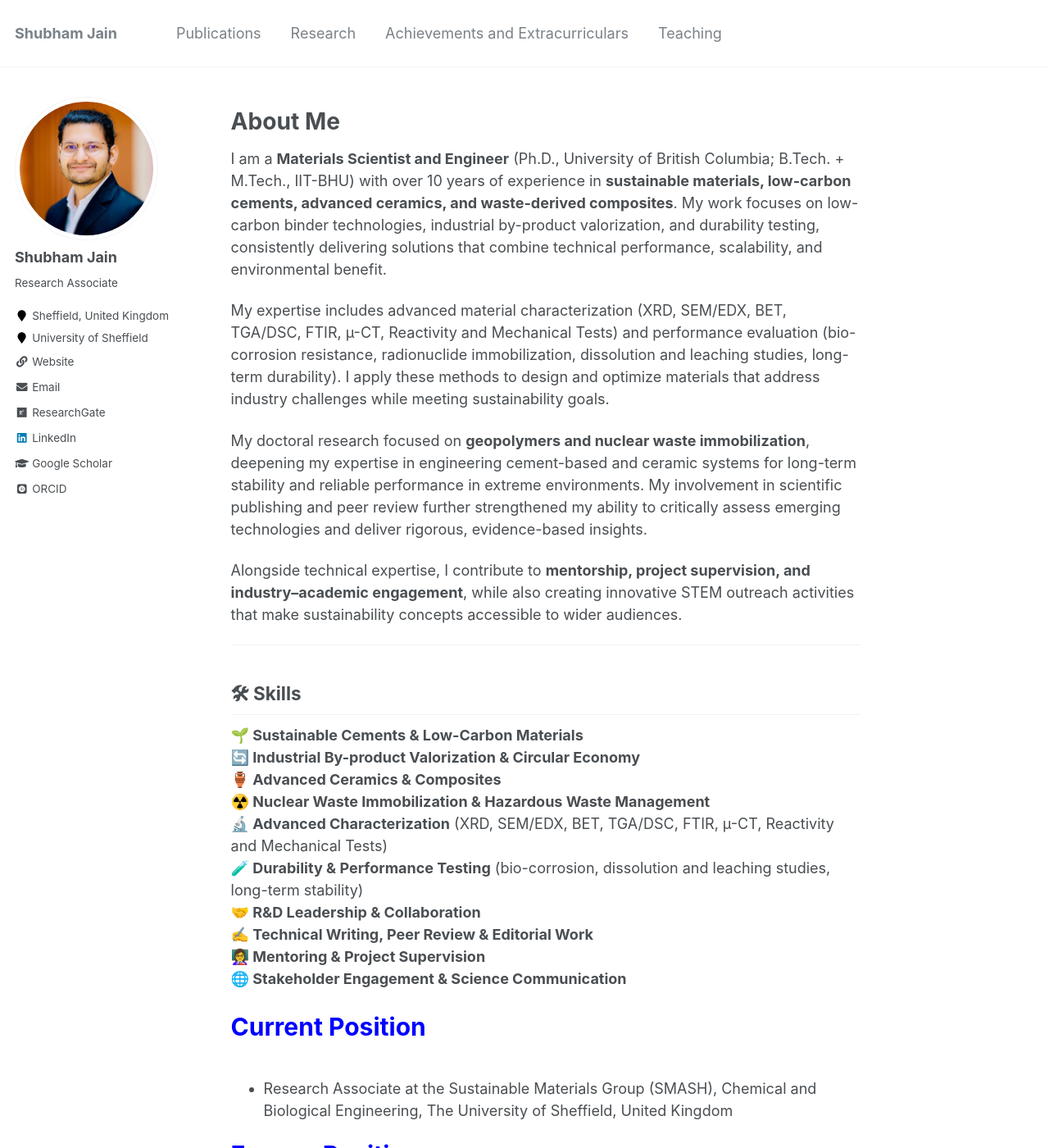
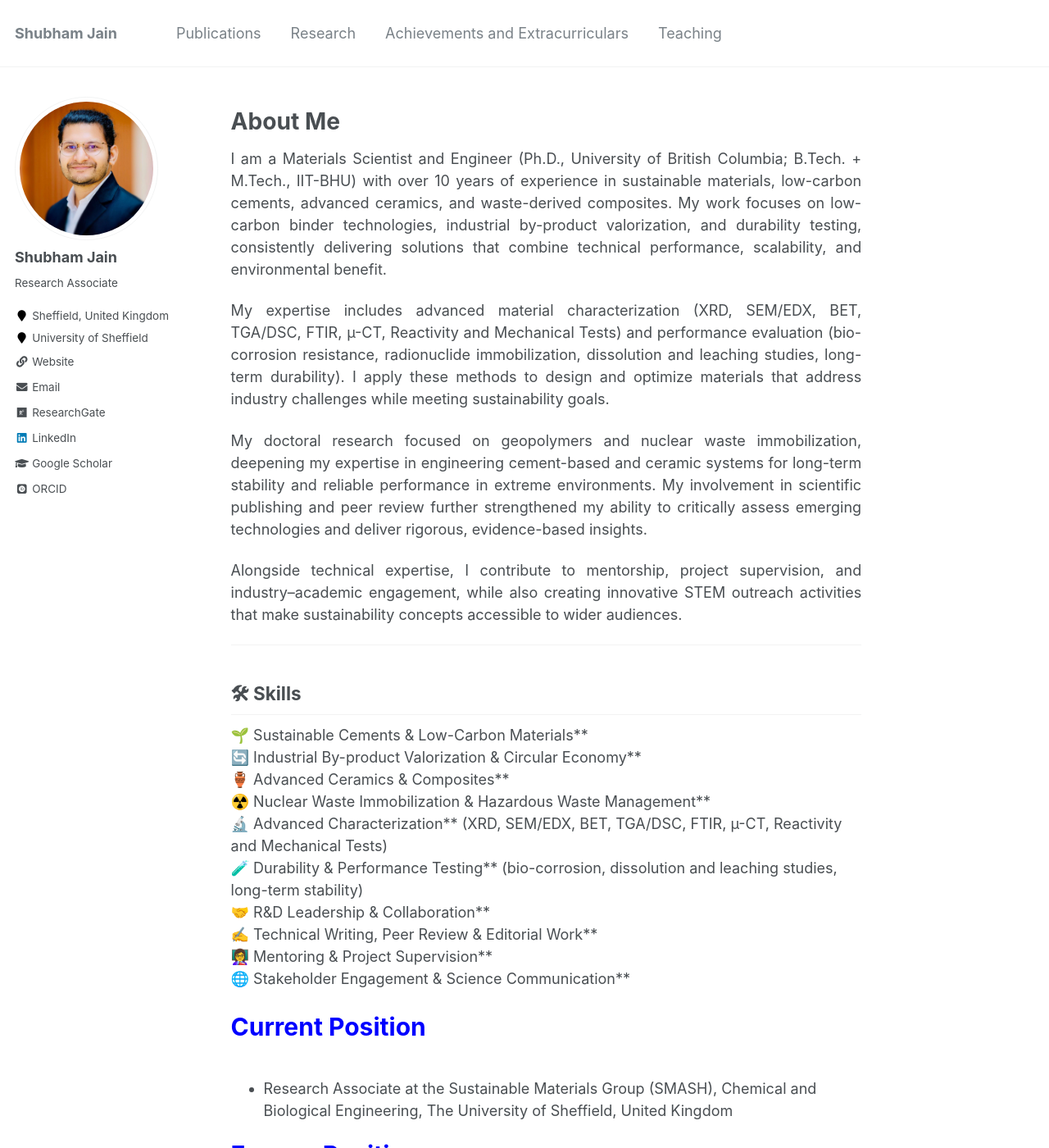
Before and after one commit to shubhamj2611/shubhamj2611.github.io, a Jekyll site: the page built from _pages/about.md, in a window 1280 px wide and 1400 px high. Shown: the whole window at 82% size. Built offline with Jekyll 4.4.1, drawn with Linux system fonts in a browser that asks for light colours; some web fonts are replaced.

Commit message:
Update about.md

```diff
--- a/_pages/about.md
+++ b/_pages/about.md
@@ -9,30 +9,27 @@ redirect_from:
 ---
 # About Me
 
-I am a **Materials Scientist and Engineer** (Ph.D., University of British Columbia; B.Tech. + M.Tech., IIT-BHU) with over 10 years of experience in **sustainable materials, low-carbon cements, advanced ceramics, and waste-derived composites**. My work focuses on low-carbon binder technologies, industrial by-product valorization, and durability testing, consistently delivering solutions that combine technical performance, scalability, and environmental benefit.
+<p style="text-align:justify; font-size=22px;"> I am a Materials Scientist and Engineer (Ph.D., University of British Columbia; B.Tech. + M.Tech., IIT-BHU) with over 10 years of experience in sustainable materials, low-carbon cements, advanced ceramics, and waste-derived composites. My work focuses on low-carbon binder technologies, industrial by-product valorization, and durability testing, consistently delivering solutions that combine technical performance, scalability, and environmental benefit.</p>
 
-My expertise includes advanced material characterization (XRD, SEM/EDX, BET, TGA/DSC, FTIR, µ-CT, Reactivity and Mechanical Tests) and performance evaluation (bio-corrosion resistance, radionuclide immobilization, dissolution and leaching studies, long-term durability). I apply these methods to design and optimize materials that address industry challenges while meeting sustainability goals.
+<p style="text-align:justify; font-size=22px;"> My expertise includes advanced material characterization (XRD, SEM/EDX, BET, TGA/DSC, FTIR, µ-CT, Reactivity and Mechanical Tests) and performance evaluation (bio-corrosion resistance, radionuclide immobilization, dissolution and leaching studies, long-term durability). I apply these methods to design and optimize materials that address industry challenges while meeting sustainability goals.</p>
 
-My doctoral research focused on **geopolymers and nuclear waste immobilization**, deepening my expertise in engineering cement-based and ceramic systems for long-term stability and reliable performance in extreme environments. My involvement in scientific publishing and peer review further strengthened my ability to critically assess emerging technologies and deliver rigorous, evidence-based insights.
+<p style="text-align:justify; font-size=22px;"> My doctoral research focused on geopolymers and nuclear waste immobilization, deepening my expertise in engineering cement-based and ceramic systems for long-term stability and reliable performance in extreme environments. My involvement in scientific publishing and peer review further strengthened my ability to critically assess emerging technologies and deliver rigorous, evidence-based insights. </p>
 
-Alongside technical expertise, I contribute to **mentorship, project supervision, and industry–academic engagement**, while also creating innovative STEM outreach activities that make sustainability concepts accessible to wider audiences.
-
+<p style="text-align:justify; font-size=22px;"> Alongside technical expertise, I contribute to mentorship, project supervision, and industry–academic engagement, while also creating innovative STEM outreach activities that make sustainability concepts accessible to wider audiences.</p>
 ---
 
 ## 🛠 Skills
 
-**🌱 Sustainable Cements & Low-Carbon Materials**
-**🔄 Industrial By-product Valorization & Circular Economy**
-**🏺 Advanced Ceramics & Composites**
-**☢️ Nuclear Waste Immobilization & Hazardous Waste Management**
-**🔬 Advanced Characterization** (XRD, SEM/EDX, BET, TGA/DSC, FTIR, µ-CT, Reactivity and Mechanical Tests)
-**🧪 Durability & Performance Testing** (bio-corrosion, dissolution and leaching studies, long-term stability)
-**🤝 R&D Leadership & Collaboration**
-**✍️ Technical Writing, Peer Review & Editorial Work**
-**👩‍🏫 Mentoring & Project Supervision**
-**🌐 Stakeholder Engagement & Science Communication**
-
-
+🌱 Sustainable Cements & Low-Carbon Materials**
+🔄 Industrial By-product Valorization & Circular Economy**
+🏺 Advanced Ceramics & Composites**
+☢️ Nuclear Waste Immobilization & Hazardous Waste Management**
+🔬 Advanced Characterization** (XRD, SEM/EDX, BET, TGA/DSC, FTIR, µ-CT, Reactivity and Mechanical Tests)
+🧪 Durability & Performance Testing** (bio-corrosion, dissolution and leaching studies, long-term stability)
+🤝 R&D Leadership & Collaboration**
+✍️ Technical Writing, Peer Review & Editorial Work**
+👩‍🏫 Mentoring & Project Supervision**
+🌐 Stakeholder Engagement & Science Communication**
 
 
 <p style="text-align:left; color:Blue; font-size:30px; font-weight:bold;"> Current Position </p>
```
